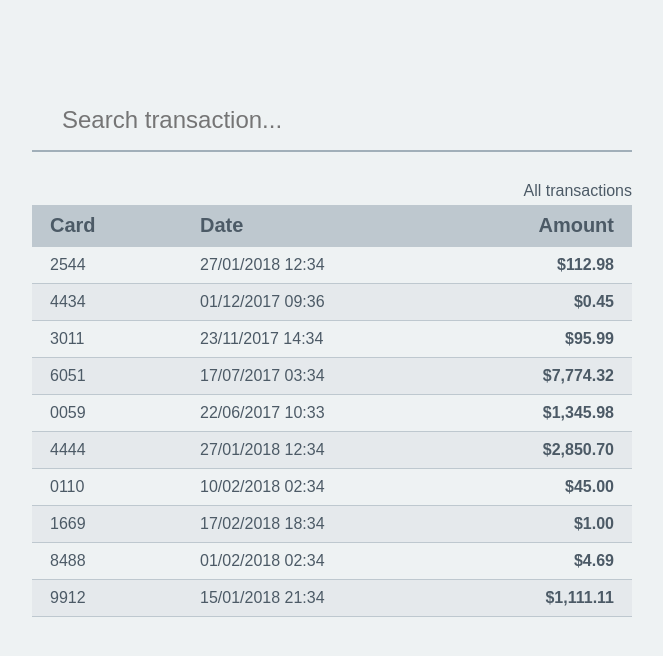
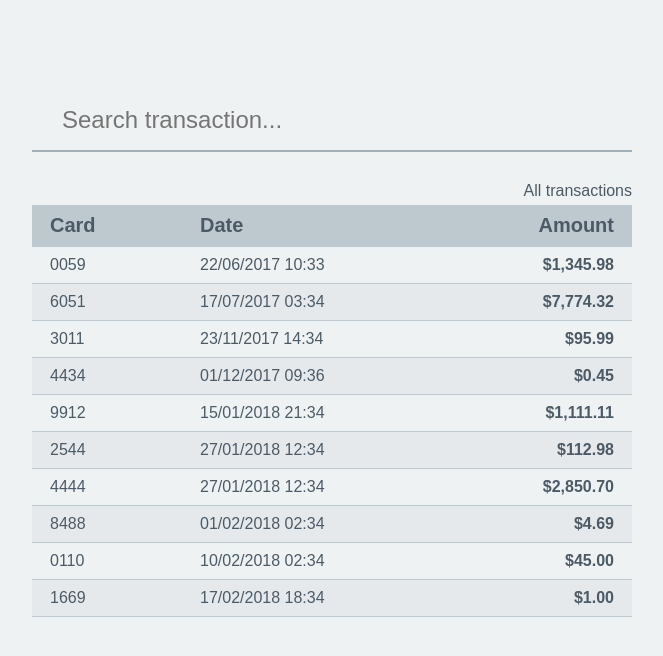
Before and after one commit to hugobel/hot-fuzz, a React (Create React App) app: page / in a window 1280 px wide. Shown: the top 656 px of the page, without its empty margins (308-971 px from the left). Built offline with nearby package versions, Linux system fonts and the light colour scheme.

Commit message:
Sorts the transactions and appends a searchable property

```diff
--- a/src/components/TransactionsTable.js
+++ b/src/components/TransactionsTable.js
@@ -25,12 +25,8 @@ const TransactionsTable = ({ entries, query }) => (
 );
 
 TransactionsTable.propTypes = {
-  query: PropTypes.string,
+  query: PropTypes.string.isRequired,
   entries: PropTypes.arrayOf(PropTypes.object).isRequired,
 };
 
-TransactionsTable.defaultProps = {
-  query: '',
-};
-
 export default TransactionsTable;
--- a/src/containers/App.js
+++ b/src/containers/App.js
@@ -5,32 +5,17 @@ import SearchBox from '../components/SearchBox';
 import TransactionsTable from '../components/TransactionsTable';
 import withSubscription from './withSubscription';
 
-class App extends React.Component {
-  constructor() {
-    super();
-    this.state = { query: '' };
-    this.handleQuery = this.handleQuery.bind(this);
-  }
-
-  handleQuery(query) {
-    this.setState({ query });
-  }
-
-  render() {
-    return (
-      <div className="app">
-        <SearchBox onChange={this.handleQuery} />
-        <TransactionsTable
-          entries={this.props.data}
-          query={this.state.query}
-        />
-      </div>
-    );
-  }
-}
+const App = ({ handleQuery, ...props }) => (
+  <div className="app">
+    <SearchBox onChange={handleQuery} />
+    <TransactionsTable {...props} />
+  </div>
+);
 
 App.propTypes = {
-  data: PropTypes.arrayOf(PropTypes.object).isRequired,
+  query: PropTypes.string.isRequired,
+  entries: PropTypes.arrayOf(PropTypes.object).isRequired,
+  handleQuery: PropTypes.func.isRequired,
 };
 
 export default withSubscription(App);
--- a/src/containers/withSubscription.js
+++ b/src/containers/withSubscription.js
@@ -1,21 +1,41 @@
 import React from 'react';
+import flow from 'lodash/flow';
 import data from '../services/fetch';
-import mapTransactions from '../utils/collection';
+import { mapProperties, sortByDate } from '../utils/collection';
+
+const mapTransactions = flow([
+  mapProperties,
+  sortByDate,
+]);
 
 const withSubscription = Component => (
   class extends React.Component {
     constructor() {
       super();
-      this.state = { data: [] };
+      this.state = { query: '', entries: [] };
+      this.handleQuery = this.handleQuery.bind(this);
     }
 
     componentDidMount() {
       const transactions = mapTransactions(data);
-      setTimeout(() => { this.setState({ data: transactions }); });
+      setTimeout(() => {
+        this.setState({ entries: transactions });
+      });
+    }
+
+    handleQuery(query) {
+      this.setState({ query });
     }
 
     render() {
-      return <Component data={this.state.data} {...this.props} />;
+      return (
+        <Component
+          query={this.state.query}
+          entries={this.state.entries}
+          handleQuery={this.handleQuery}
+          {...this.props}
+        />
+      );
     }
   }
 );
--- a/src/utils/collection.js
+++ b/src/utils/collection.js
@@ -1,16 +1,23 @@
+import sortBy from 'lodash/sortBy';
 import { currency, splitDatetime } from './format';
 
 /*
-**  Shapes the incoming transactions data to be displayed on the table
+** Shapes the incoming transactions data to be displayed on the table
+** and creates a searchable string for the queries to match
 */
-export default items => items.map((item) => {
+export const mapProperties = items => items.map((item) => {
   const { date, time } = splitDatetime(item.date);
   const amount = currency(item.amount);
+  const card = item.card_last_four;
 
   return {
+    card,
     date,
     time,
     amount,
-    card: item.card_last_four,
+    searchable: `${card}|${time}|${date}|${amount}`.replace(/[^\d|]/g, ''),
   };
 });
+
+// TODO: Might consider a different sorting method
+export const sortByDate = items => sortBy(items, [item => `${item.date}${item.time}`]);
```
